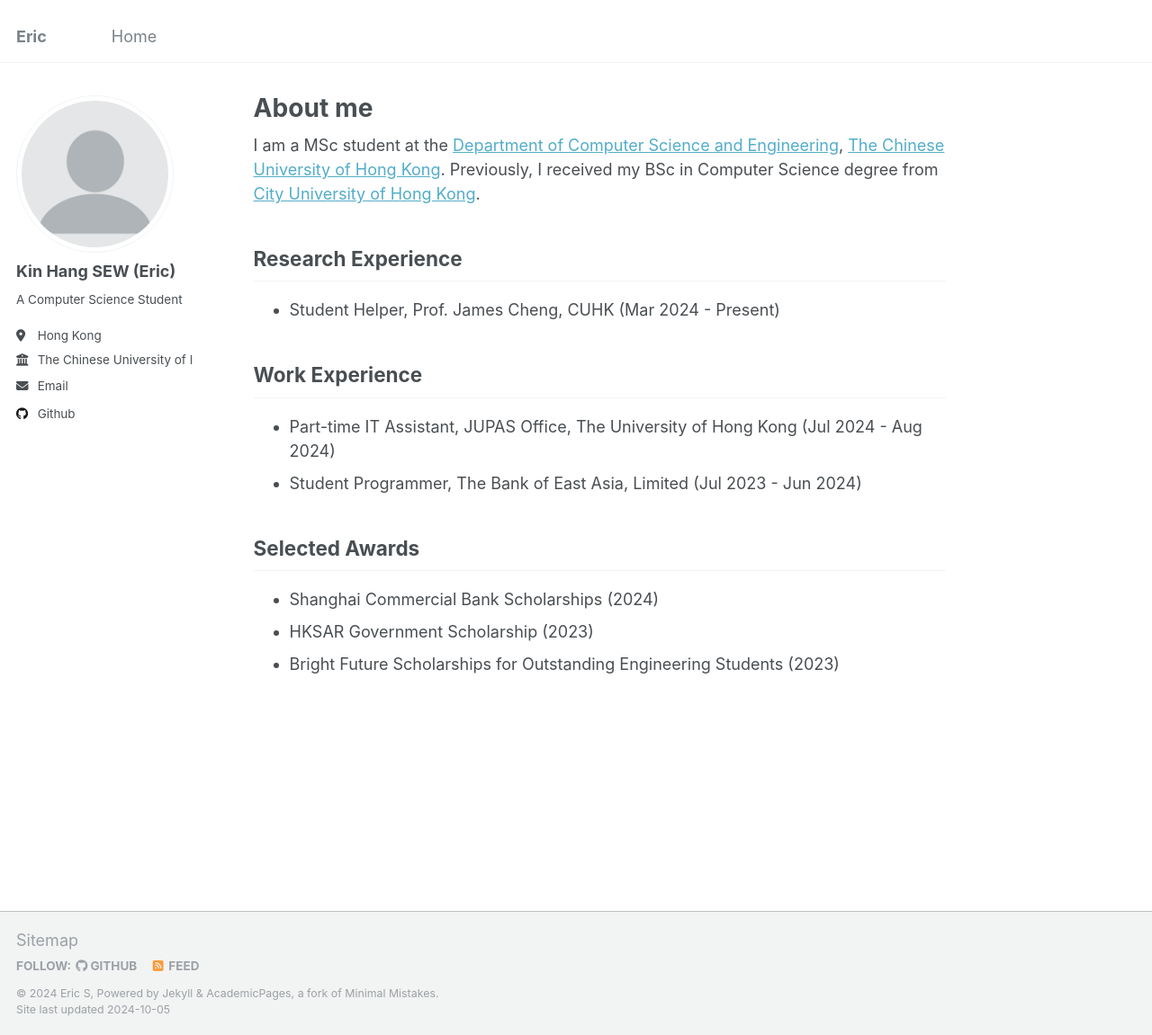
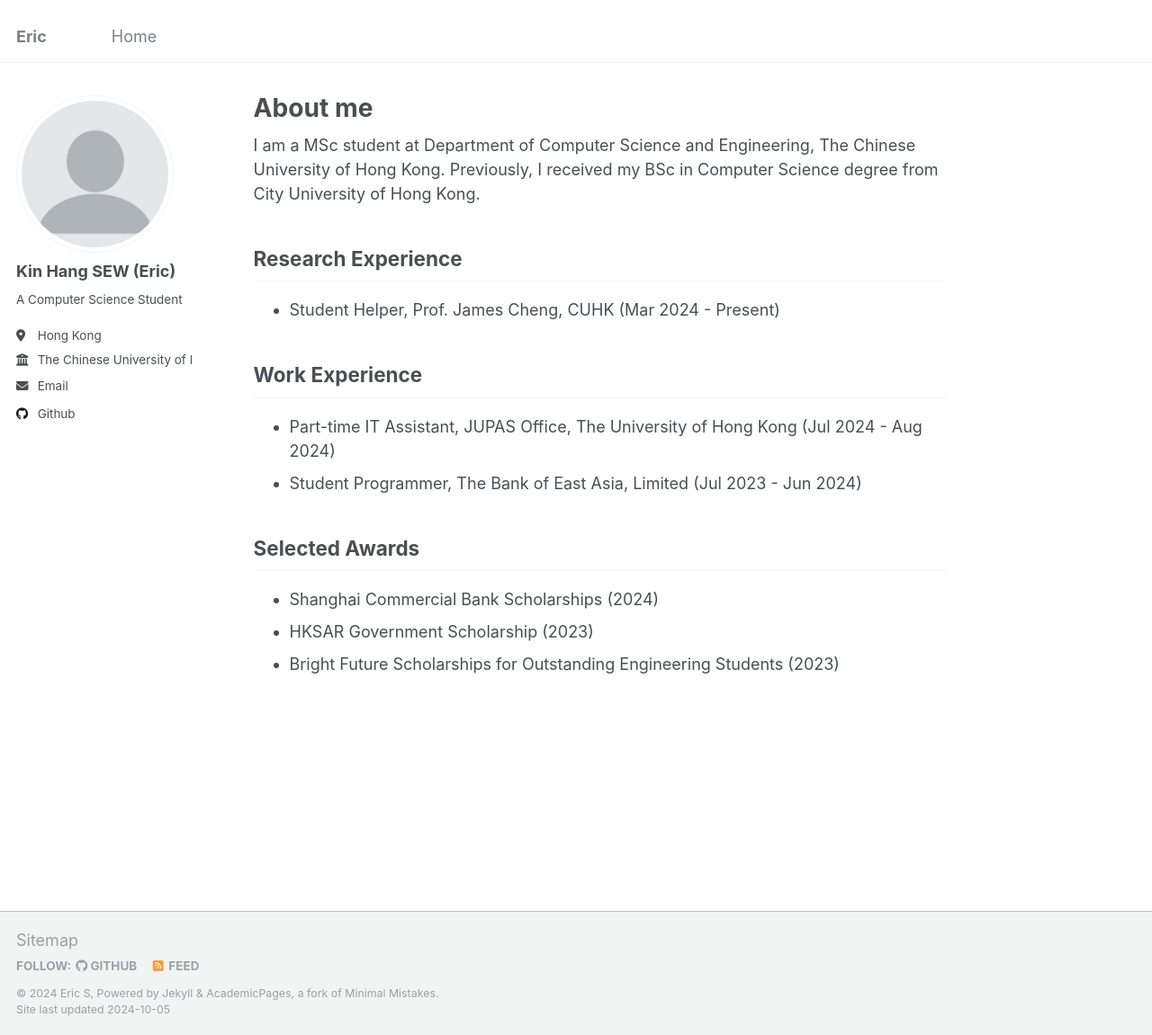
Before and after one commit to ericskh2/ericskh2.github.io, a Jekyll site: the page built from _pages/about.md, in a window 1280 px wide and 1151 px high. Shown: the whole window at 90% size. Built offline with Jekyll 4.4.1, drawn with Linux system fonts in a browser that asks for light colours.

Commit message:
Update about.md

```diff
--- a/_pages/about.md
+++ b/_pages/about.md
@@ -7,7 +7,7 @@ redirect_from:
   - /about.html
 ---
 
-I am a MSc student at the [Department of Computer Science and Engineering](https://www.cse.cuhk.edu.hk/), [The Chinese University of Hong Kong](https://www.cuhk.edu.hk/english/index.html). Previously, I received my BSc in Computer Science degree from [City University of Hong Kong](https://www.cityu.edu.hk/).
+I am a MSc student at Department of Computer Science and Engineering, The Chinese University of Hong Kong. Previously, I received my BSc in Computer Science degree from City University of Hong Kong.
 
 Research Experience
 ------
```
